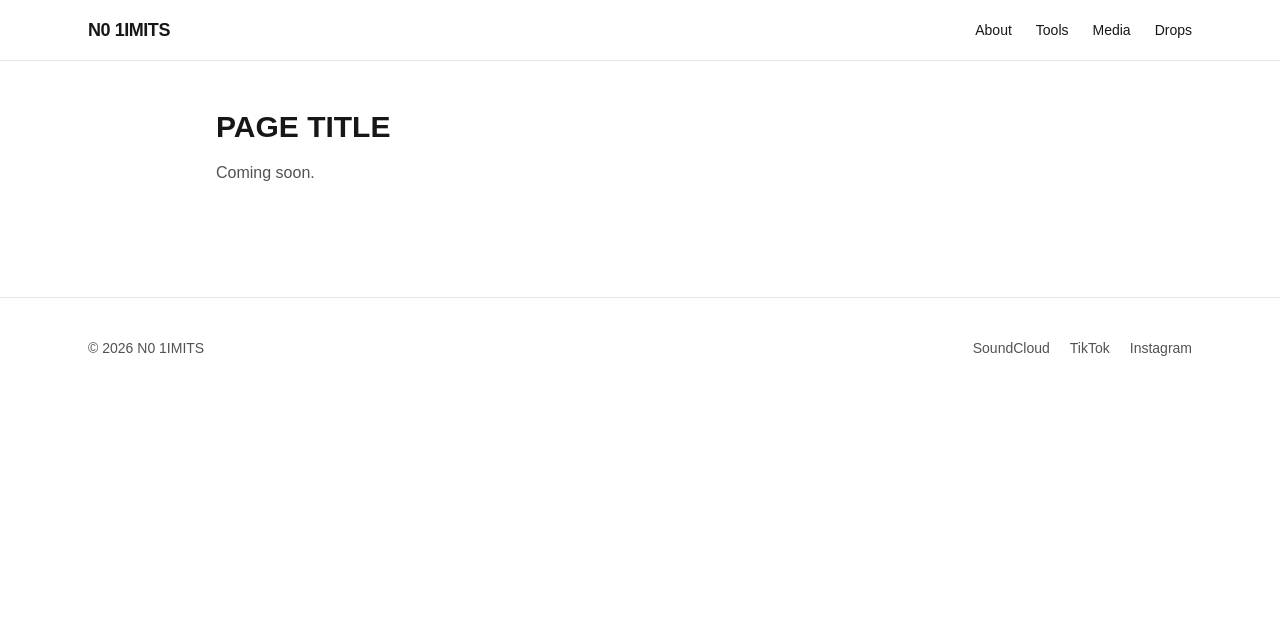
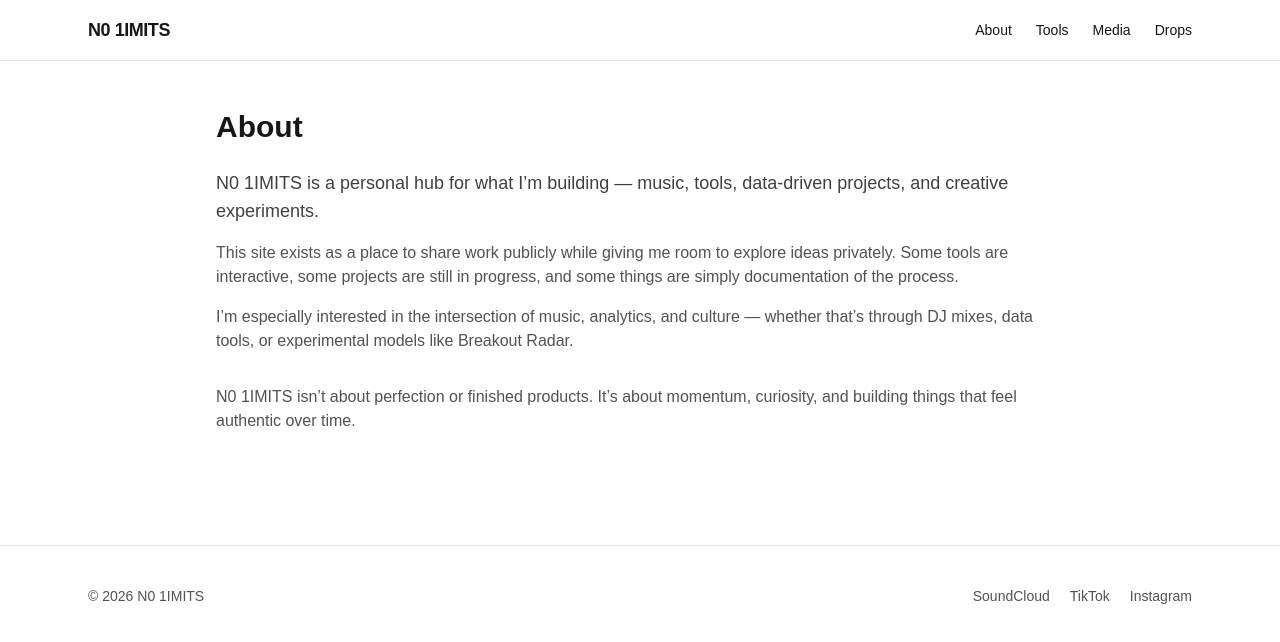
Before and after one commit to mattiasescudero/n0-1imits, a Next.js app: page /about in a window 1280 px wide. Shown: the top 642 px of the page. Built offline with nearby package versions, Linux system fonts and the light colour scheme.

Commit message:
Update About Page

```diff
--- a/src/app/about/page.tsx
+++ b/src/app/about/page.tsx
@@ -1,9 +1,29 @@
-export default function Page() {
+export default function AboutPage() {
   return (
     <main className="mx-auto max-w-4xl px-6 py-12">
-      <h1 className="text-3xl font-semibold">PAGE TITLE</h1>
+      <h1 className="text-3xl font-semibold">About</h1>
+
+      <p className="mt-6 text-lg text-neutral-700">
+        N0 1IMITS is a personal hub for what I’m building — music, tools,
+        data-driven projects, and creative experiments.
+      </p>
+
       <p className="mt-4 text-neutral-600">
-        Coming soon.
+        This site exists as a place to share work publicly while giving me room
+        to explore ideas privately. Some tools are interactive, some projects
+        are still in progress, and some things are simply documentation of the
+        process.
+      </p>
+
+      <p className="mt-4 text-neutral-600">
+        I’m especially interested in the intersection of music, analytics, and
+        culture — whether that’s through DJ mixes, data tools, or experimental
+        models like Breakout Radar.
+      </p>
+
+      <p className="mt-8 text-neutral-600">
+        N0 1IMITS isn’t about perfection or finished products. It’s about
+        momentum, curiosity, and building things that feel authentic over time.
       </p>
     </main>
   );
```
